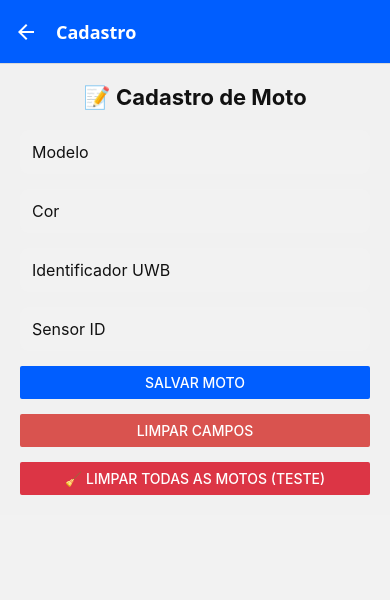
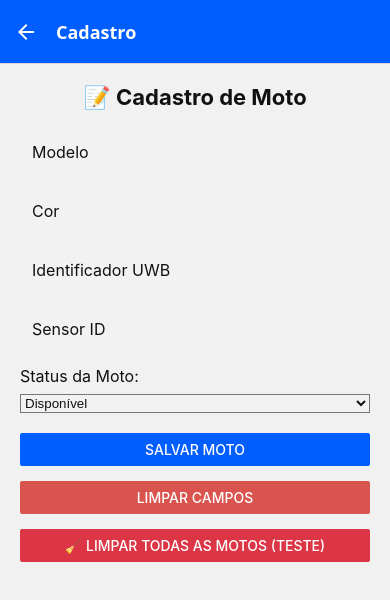
Before and after one commit to murilors27/mottu-tracker, a React Native app: screen /Cadastro in a window 390 px wide. Shown: the top 600 px of the page. Built offline with nearby package versions, Linux system fonts and the light colour scheme.

Commit message:
Feature de visualização de Status da moto adicionada ao projeto

```diff
--- a/App.tsx
+++ b/App.tsx
@@ -7,6 +7,7 @@ import MotosScreen from './src/screens/MotosSCreen';
 import CadastroScreen from './src/screens/CadastroScreen';
 import PreferenciasScreen from './src/screens/PreferenciasScreen';
 import SobreScreen from './src/screens/SobreScreen';
+
 
 import { ThemeProvider, useTheme } from './src/context/ThemeContext';
 import { RootStackParamList } from './src/types';
--- a/package.json
+++ b/package.json
@@ -9,6 +9,8 @@
     "web": "expo start --web"
   },
   "dependencies": {
+    "@react-native-async-storage/async-storage": "2.1.2",
+    "@react-native-picker/picker": "^2.11.0",
     "@react-navigation/native": "^7.1.9",
     "@react-navigation/native-stack": "^7.3.13",
     "expo": "~53.0.9",
@@ -16,8 +18,7 @@
     "react": "19.0.0",
     "react-native": "0.79.2",
     "react-native-safe-area-context": "5.4.0",
-    "react-native-screens": "~4.10.0",
-    "@react-native-async-storage/async-storage": "2.1.2"
+    "react-native-screens": "~4.10.0"
   },
   "devDependencies": {
     "@babel/core": "^7.25.2",
--- a/src/screens/CadastroScreen.tsx
+++ b/src/screens/CadastroScreen.tsx
@@ -3,12 +3,14 @@ import { View, Text, TextInput, Button, StyleSheet, ScrollView, Alert } from 're
 import AsyncStorage from '@react-native-async-storage/async-storage';
 import { useTheme } from '../context/ThemeContext';
 import { lightTheme, darkTheme } from '../styles/colors';
+import { Picker } from '@react-native-picker/picker';
 
 type Moto = {
   modelo: string;
   cor: string;
   identificadorUWB: string;
   sensorId: string;
+  status: string;
 };
 
 export default function CadastroScreen() {
@@ -17,6 +19,7 @@ export default function CadastroScreen() {
   const [identificadorUWB, setIdentificadorUWB] = useState('');
   const [sensorId, setSensorId] = useState('');
   const [motoSalva, setMotoSalva] = useState<Moto | null>(null);
+  const [status, setStatus] = useState('Disponível');
 
   const { theme } = useTheme();
   const colors = theme === 'dark' ? darkTheme : lightTheme;
@@ -36,7 +39,7 @@ export default function CadastroScreen() {
   const salvarDados = async () => {
     if (!validarFormulario()) return;
 
-    const novaMoto: Moto = { modelo, cor, identificadorUWB, sensorId };
+    const novaMoto: Moto = { modelo, cor, identificadorUWB, sensorId, status };
 
     try {
       const listaSalva = await AsyncStorage.getItem('motos');
@@ -89,6 +92,7 @@ export default function CadastroScreen() {
     setCor('');
     setIdentificadorUWB('');
     setSensorId('');
+    setStatus('Disponível');
   };
 
   useEffect(() => {
@@ -130,6 +134,25 @@ export default function CadastroScreen() {
         onChangeText={setSensorId}
       />
 
+      <Text style={{ color: colors.text, fontSize: 16, marginBottom: 8 }}>Status da Moto:</Text>
+      <View style={[styles.pickerContainer, { backgroundColor: colors.input }]}>
+        <Picker
+          selectedValue={status}
+          onValueChange={(itemValue) => setStatus(itemValue)}
+          dropdownIconColor={colors.text}
+          style={{
+            color: colors.text,
+            backgroundColor: colors.input, // aqui resolve o fundo
+          }}
+        >
+          <Picker.Item label="Disponível" value="Disponível" />
+          <Picker.Item label="Em uso" value="Em uso" />
+          <Picker.Item label="Manutenção" value="Manutenção" />
+        </Picker>
+      </View>
+
+
+
       <View style={styles.button}>
         <Button title="Salvar Moto" onPress={salvarDados} color={colors.primary} />
       </View>
@@ -155,6 +178,7 @@ export default function CadastroScreen() {
           <Text style={{ color: colors.text }}>Cor: {motoSalva.cor}</Text>
           <Text style={{ color: colors.text }}>Identificador UWB: {motoSalva.identificadorUWB}</Text>
           <Text style={{ color: colors.text }}>Sensor ID: {motoSalva.sensorId}</Text>
+          <Text style={{ color: colors.text }}>Status: {motoSalva.status}</Text>
         </View>
       )}
     </ScrollView>
@@ -168,4 +192,5 @@ const styles = StyleSheet.create({
   button: { marginBottom: 15 },
   preview: { padding: 15, borderRadius: 8, marginTop: 20 },
   previewTitle: { fontWeight: 'bold', marginBottom: 10, fontSize: 16 },
+  pickerContainer: {borderRadius: 8, marginBottom: 20,},
 });
--- a/src/screens/MotosSCreen.tsx
+++ b/src/screens/MotosSCreen.tsx
@@ -8,7 +8,8 @@ type Moto = {
   modelo: string;
   cor: string;
   identificadorUWB: string;
-  sensorId: number;
+  sensorId: number | string;
+  status: string;
 };
 
 export default function MotosScreen() {
@@ -20,17 +21,30 @@ export default function MotosScreen() {
     try {
       const dados = await AsyncStorage.getItem('motos');
       if (dados) {
-      const lista = JSON.parse(dados);
-      setMotos(lista);
+        const lista = JSON.parse(dados);
+        setMotos(lista);
       }
     } catch (error) {
-      console.error('Erro ao carregar moto', error);
+      console.error('Erro ao carregar motos', error);
     }
   };
 
   useEffect(() => {
     carregarMotos();
   }, []);
+
+  const getStatusIcon = (status: string): string => {
+    switch (status) {
+      case 'Disponível':
+        return '🟢';
+      case 'Em uso':
+        return '🟡';
+      case 'Manutenção':
+        return '🔧';
+      default:
+        return '❓';
+    }
+  };
 
   return (
     <View style={[styles.container, { backgroundColor: colors.background }]}>
@@ -44,6 +58,9 @@ export default function MotosScreen() {
             <Text style={{ color: colors.text }}>Cor: {item.cor}</Text>
             <Text style={{ color: colors.text }}>Sensor ID: {item.sensorId}</Text>
             <Text style={{ color: colors.text }}>Identificador UWB: {item.identificadorUWB}</Text>
+            <Text style={{ color: colors.text }}>
+              Status: {getStatusIcon(item.status)} {item.status}
+            </Text>
           </View>
         )}
       />
--- a/src/types.ts
+++ b/src/types.ts
@@ -2,6 +2,7 @@ export type RootStackParamList = {
     Home: undefined;
     Motos: undefined;
     Cadastro: undefined;
+    Visualizacao: undefined;
     Preferências: undefined;
     Sobre: undefined;
   };
```
Also changed, not shown: 2 other files (tests, documents, lock files or other folders).
